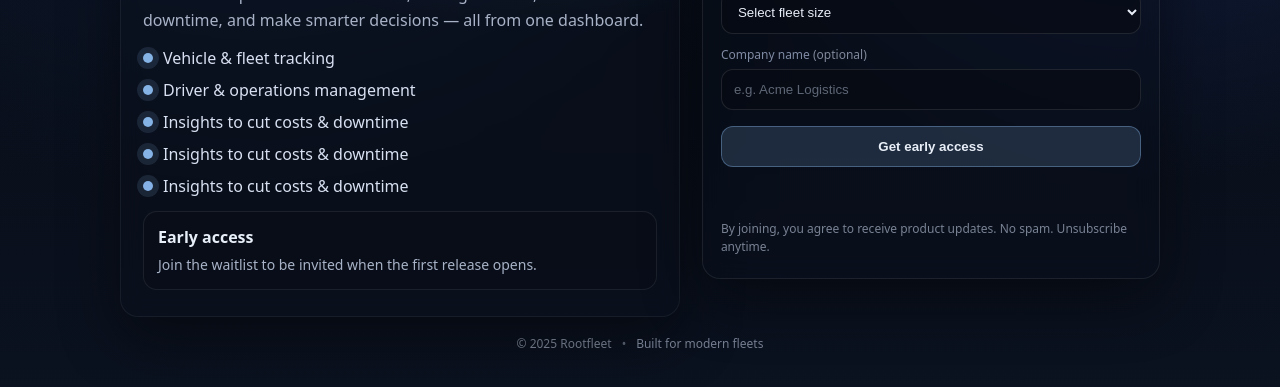
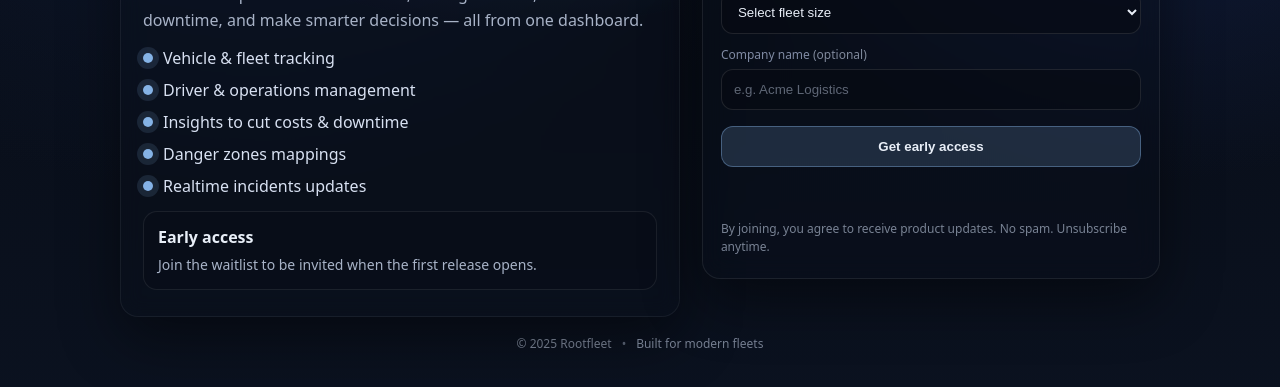
Before and after one commit to Root-Fleet/rootfleet-waitlist, a plain HTML site: page public/index.html in a window 1280 px wide. Shown: the part 379-766 px from the top of the page. Drawn offline with Linux system fonts and the light colour scheme; no server answers.

```diff
--- a/public/index.html
+++ b/public/index.html
@@ -53,8 +53,8 @@
             <li><span class="dot"></span>Vehicle & fleet tracking</li>
             <li><span class="dot"></span>Driver & operations management</li>
             <li><span class="dot"></span>Insights to cut costs & downtime</li>
-            <li><span class="dot"></span>Insights to cut costs & downtime</li>
-            <li><span class="dot"></span>Insights to cut costs & downtime</li>
+            <li><span class="dot"></span>Danger zones mappings</li>
+            <li><span class="dot"></span>Realtime incidents updates</li>
           </ul>
 
           <div class="callout">
```
